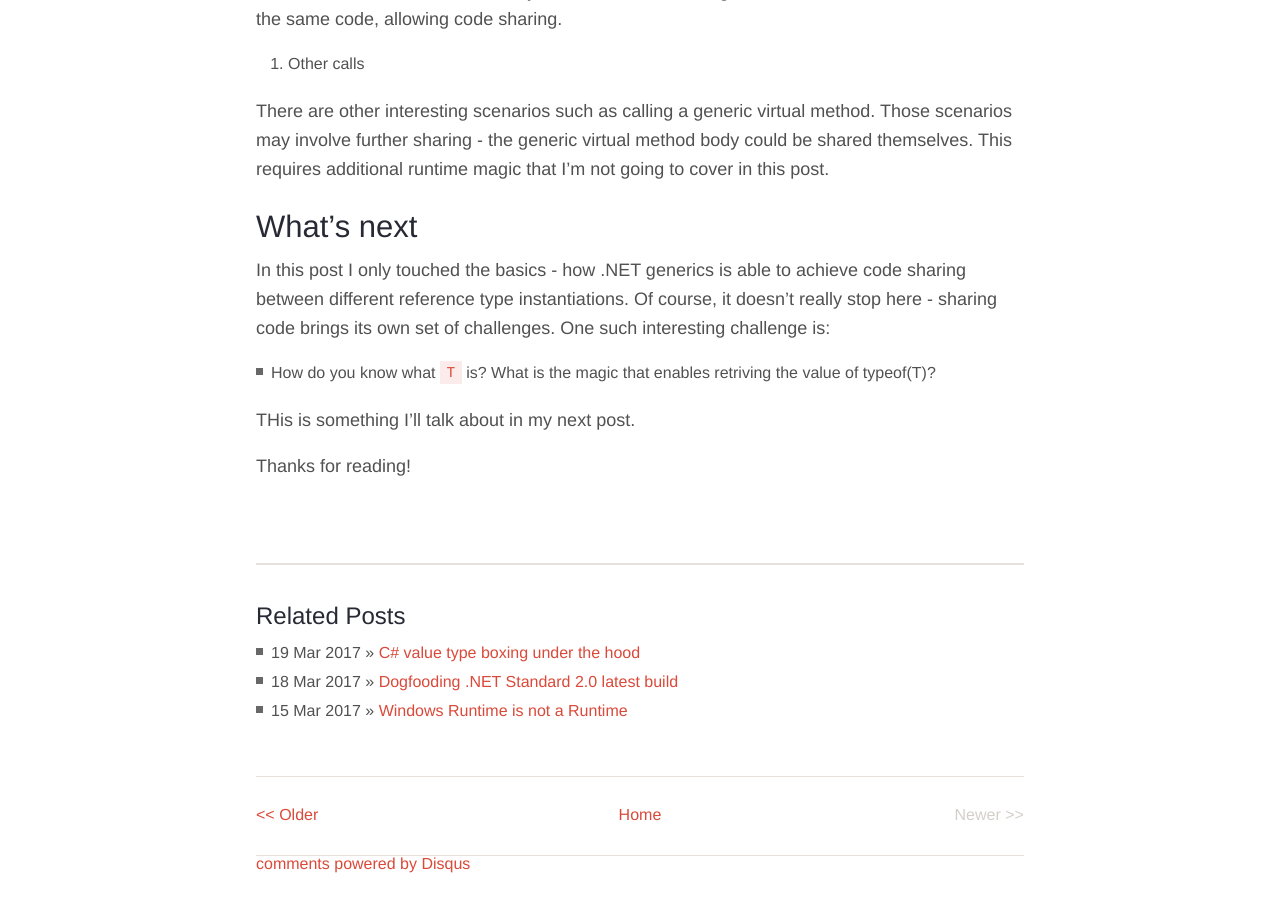
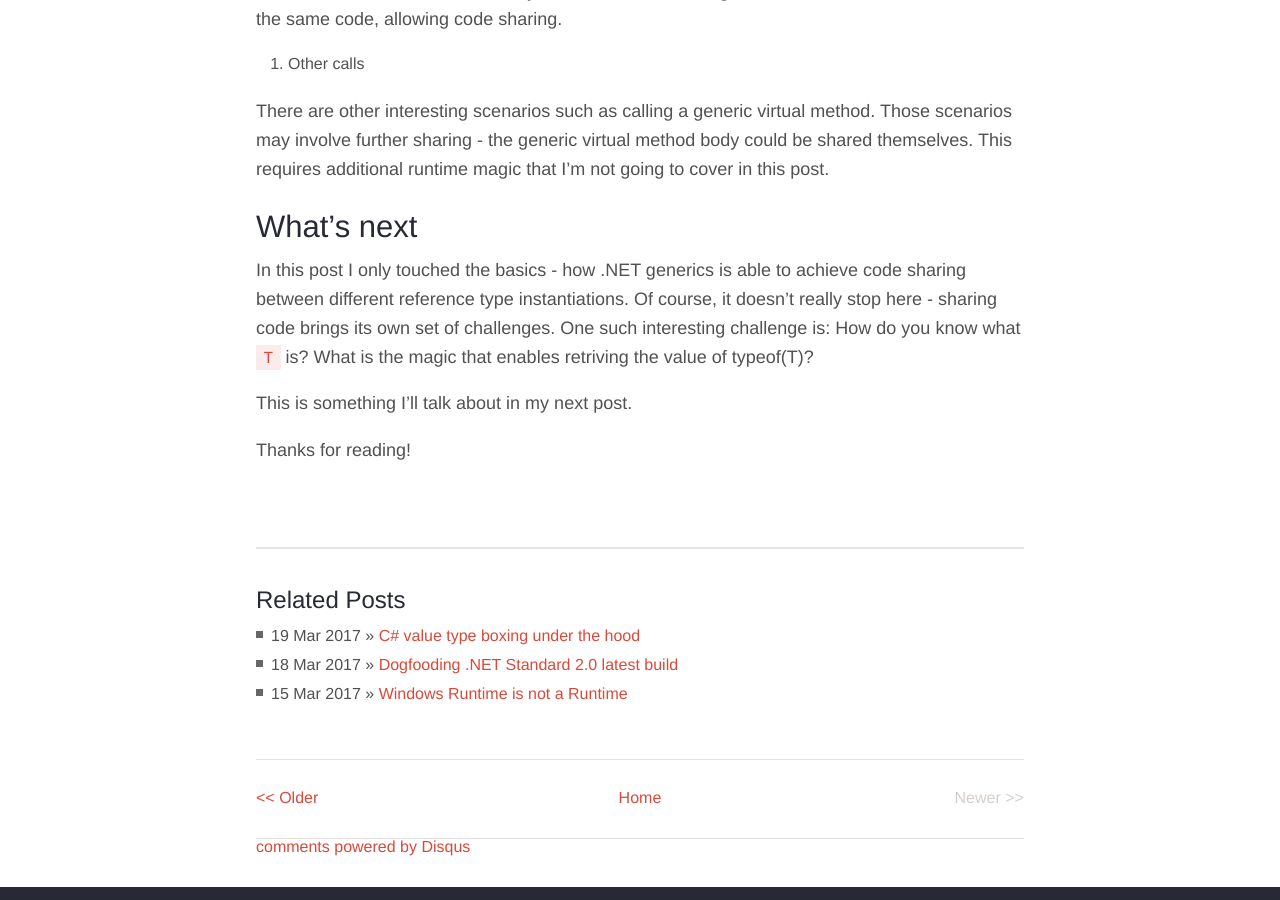
Before and after one commit to yizhang82/yizhang82.github.io, a Jekyll site: the page built from _posts/2017-03-31-dotnet-shared-generics.md, in a window 1280 px wide and 900 px high, scrolled down 4274 px. Built offline with Jekyll 4.4.1, drawn with Linux system fonts in a browser that asks for light colours; nearby versions of some CDN libraries; comment, search, counter and statistics services are not loaded.

Commit message:
fix typo

```diff
--- a/_posts/2017-03-31-dotnet-shared-generics.md
+++ b/_posts/2017-03-31-dotnet-shared-generics.md
@@ -137,10 +137,8 @@ There are other interesting scenarios such as calling a generic virtual method.
 
 ## What's next
 
-In this post I only touched the basics - how .NET generics is able to achieve code sharing between different reference type instantiations. Of course, it doesn't really stop here - sharing code brings its own set of challenges. One such interesting challenge is:
+In this post I only touched the basics - how .NET generics is able to achieve code sharing between different reference type instantiations. Of course, it doesn't really stop here - sharing code brings its own set of challenges. One such interesting challenge is: How do you know what `T` is? What is the magic that enables retriving the value of typeof(T)?
 
-* How do you know what `T` is? What is the magic that enables retriving the value of typeof(T)?
-
-THis is something I'll talk about in my next post.
+This is something I'll talk about in my next post.
 
 Thanks for reading!
```
